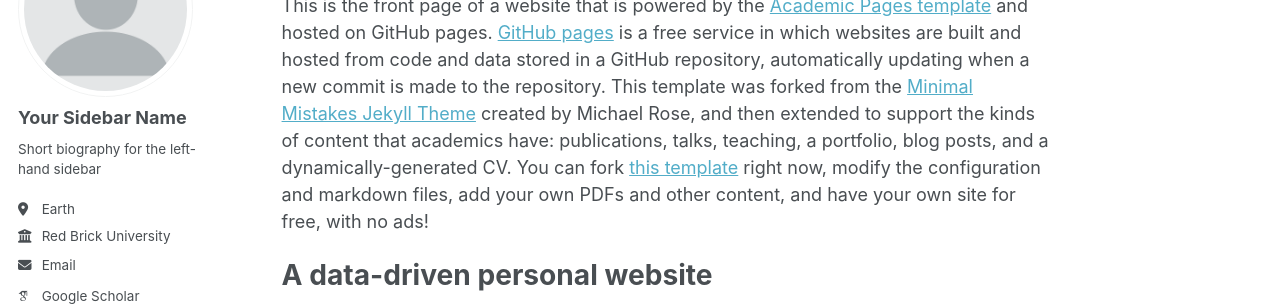
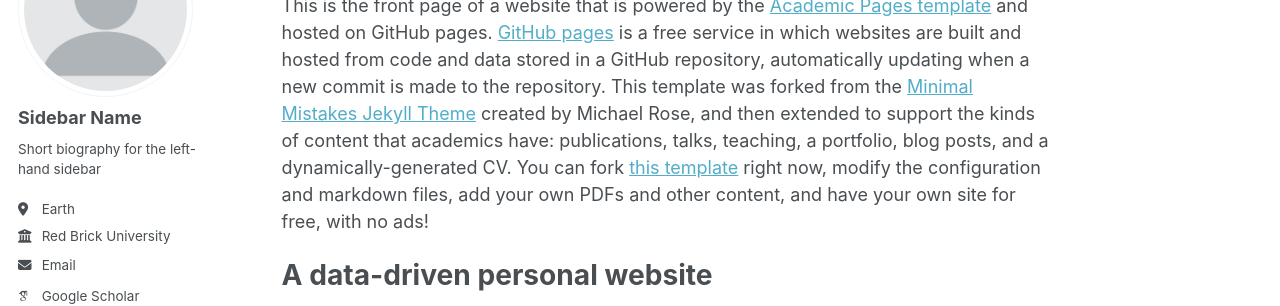
Before and after one commit to amir-rf/amir-rf, a Jekyll site: the page built from _pages/about.md, in a window 1280 px wide. Shown: the part 177-483 px from the top of the page. Built offline with Jekyll 4.4.1, drawn with Linux system fonts in a browser that asks for light colours; some web fonts are replaced.

Commit message:
Update _config.yml

```diff
--- a/_config.yml
+++ b/_config.yml
@@ -23,7 +23,7 @@ repository               : "academicpages/academicpages.github.io"
 author:
   # Biographic information
   avatar           : "profile.png"
-  name             : "Your Sidebar Name"
+  name             : "Sidebar Name"
   pronouns         : # example: "she/her"
   bio              : "Short biography for the left-hand sidebar"
   location         : "Earth"
```
